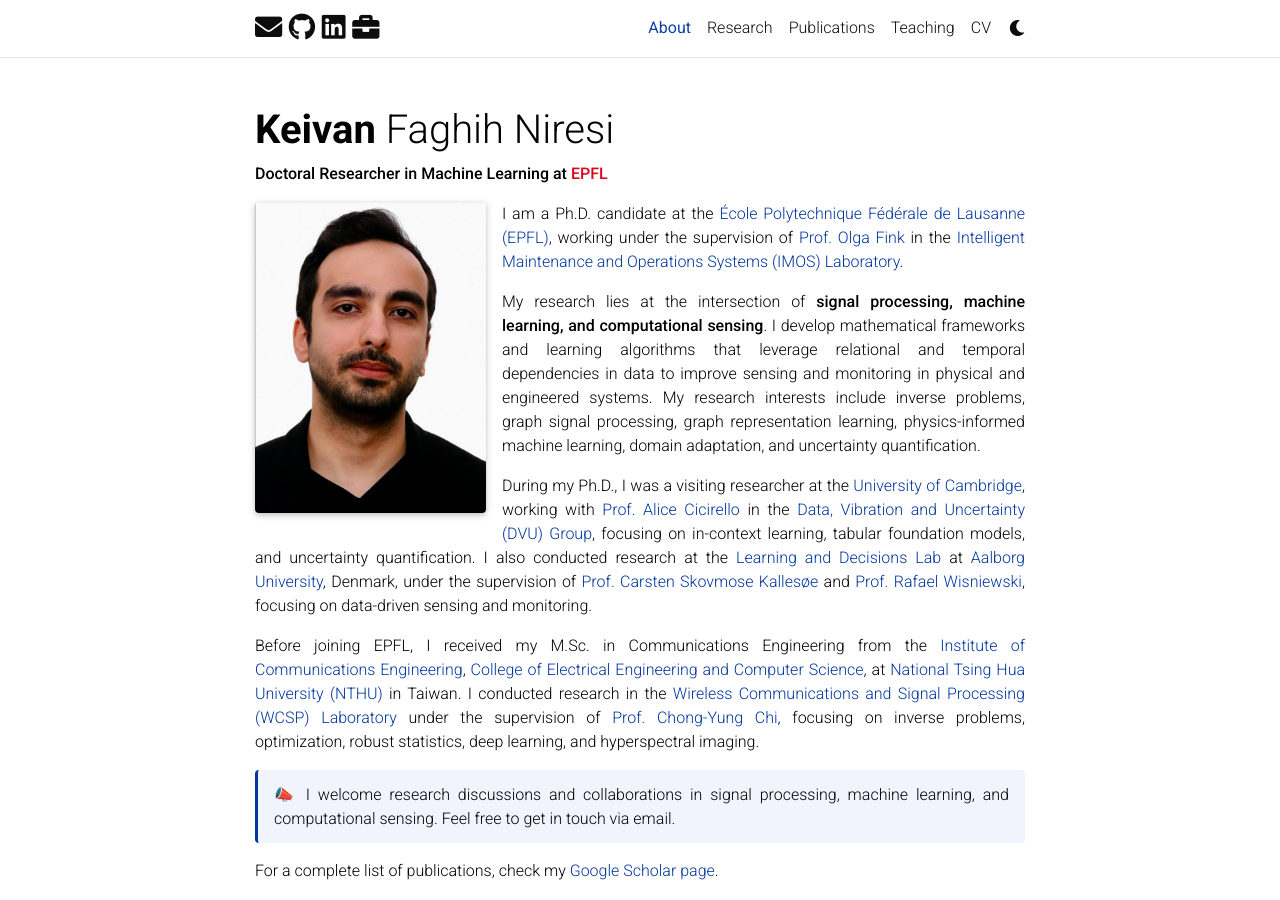
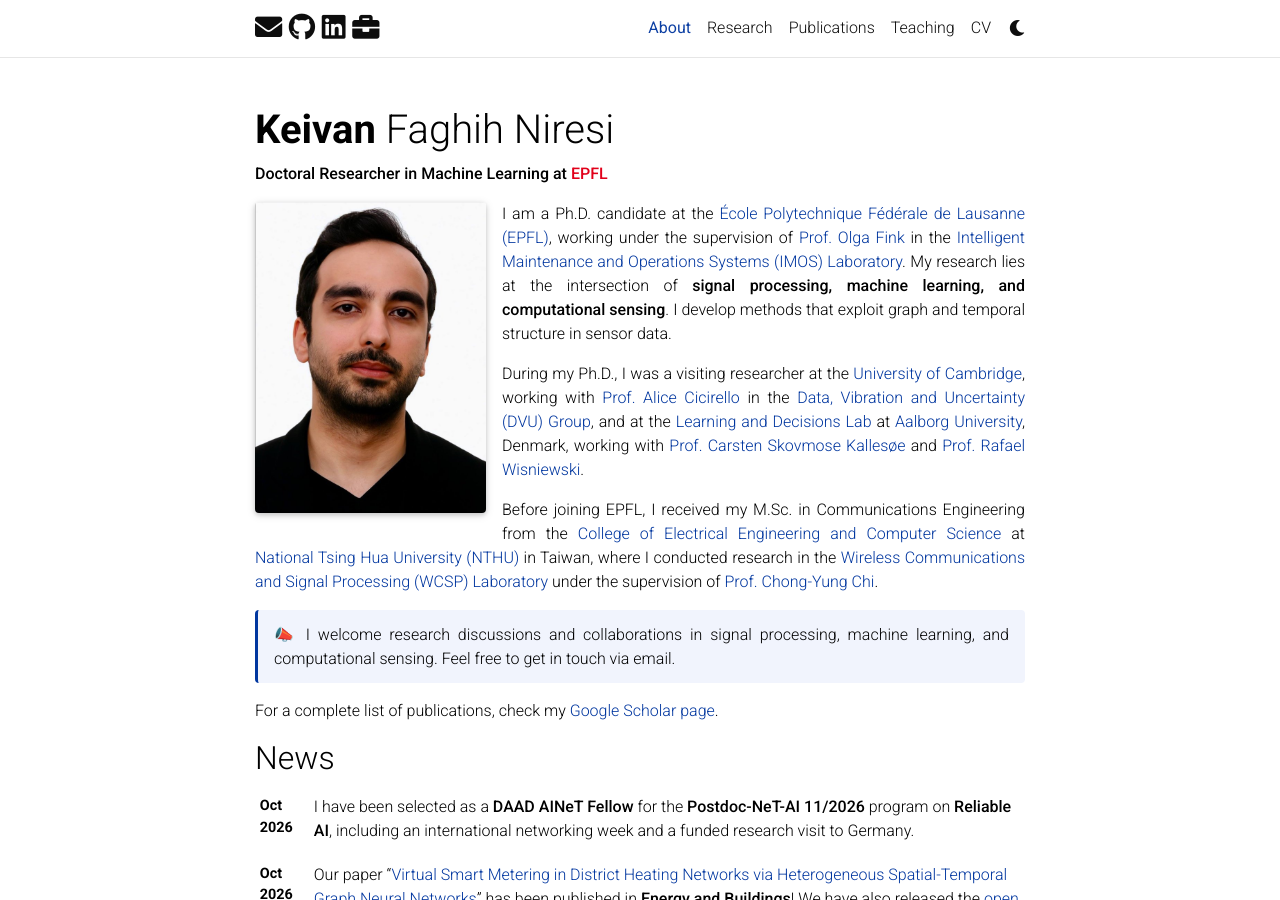
Before and after one commit to Keiv4n/keiv4n.github.io, a Jekyll site: the page built from _pages/about.md, in a window 1280 px wide and 900 px high. Built offline with Jekyll 4.4.1, drawn with Linux system fonts in a browser that asks for light colours; full-size pictures stand in for the smaller copies a plugin makes; comment, search, counter and statistics services are not loaded; a style sheet for code colours, icons or effects is not loaded.

Commit message:
Shorten homepage biography

```diff
--- a/_pages/about.md
+++ b/_pages/about.md
@@ -20,13 +20,11 @@ social: false  # includes social icons at the bottom of the page
 ---
 
 
-I am a Ph.D. candidate at the [École Polytechnique Fédérale de Lausanne (EPFL)](https://www.epfl.ch/), working under the supervision of [Prof. Olga Fink](https://people.epfl.ch/olga.fink?lang=en) in the [Intelligent Maintenance and Operations Systems (IMOS) Laboratory](https://imos.epfl.ch/).
+I am a Ph.D. candidate at the [École Polytechnique Fédérale de Lausanne (EPFL)](https://www.epfl.ch/), working under the supervision of [Prof. Olga Fink](https://people.epfl.ch/olga.fink?lang=en) in the [Intelligent Maintenance and Operations Systems (IMOS) Laboratory](https://imos.epfl.ch/). My research lies at the intersection of **signal processing, machine learning, and computational sensing**. I develop methods that exploit graph and temporal structure in sensor data.
 
-My research lies at the intersection of **signal processing, machine learning, and computational sensing**. I develop mathematical frameworks and learning algorithms that leverage relational and temporal dependencies in data to improve sensing and monitoring in physical and engineered systems. My research interests include inverse problems, graph signal processing, graph representation learning, physics-informed machine learning, domain adaptation, and uncertainty quantification.
+During my Ph.D., I was a visiting researcher at the [University of Cambridge](https://www.cam.ac.uk/), working with [Prof. Alice Cicirello](https://www.eng.cam.ac.uk/profiles/ac685) in the [Data, Vibration and Uncertainty (DVU) Group](https://sites.google.com/view/dvugroup/home), and at the [Learning and Decisions Lab](https://www.learning-decision.dk/) at [Aalborg University](https://www.aau.dk/), Denmark, working with [Prof. Carsten Skovmose Kallesøe](https://vbn.aau.dk/en/persons/carsten-skovmose-kalles%C3%B8e/) and [Prof. Rafael Wisniewski](https://vbn.aau.dk/en/persons/raf/).
 
-During my Ph.D., I was a visiting researcher at the [University of Cambridge](https://www.cam.ac.uk/), working with [Prof. Alice Cicirello](https://www.eng.cam.ac.uk/profiles/ac685) in the [Data, Vibration and Uncertainty (DVU) Group](https://sites.google.com/view/dvugroup/home), focusing on in-context learning, tabular foundation models, and uncertainty quantification. I also conducted research at the [Learning and Decisions Lab](https://www.learning-decision.dk/) at [Aalborg University](https://www.aau.dk/), Denmark, under the supervision of [Prof. Carsten Skovmose Kallesøe](https://vbn.aau.dk/en/persons/carsten-skovmose-kalles%C3%B8e/) and [Prof. Rafael Wisniewski](https://vbn.aau.dk/en/persons/raf/), focusing on data-driven sensing and monitoring.
-
-Before joining EPFL, I received my M.Sc. in Communications Engineering from the [Institute of Communications Engineering](https://www.com.nthu.edu.tw/), [College of Electrical Engineering and Computer Science](https://eecs-en.site.nthu.edu.tw/), at [National Tsing Hua University (NTHU)](https://nthu-en.site.nthu.edu.tw/) in Taiwan. I conducted research in the [Wireless Communications and Signal Processing (WCSP) Laboratory](https://www.ee.nthu.edu.tw/cychi/) under the supervision of [Prof. Chong-Yung Chi](https://scholar.google.com.tw/citations?user=QzDAeT8AAAAJ&hl=en), focusing on inverse problems, optimization, robust statistics, deep learning, and hyperspectral imaging.
+Before joining EPFL, I received my M.Sc. in Communications Engineering from the [College of Electrical Engineering and Computer Science](https://eecs-en.site.nthu.edu.tw/) at [National Tsing Hua University (NTHU)](https://nthu-en.site.nthu.edu.tw/) in Taiwan, where I conducted research in the [Wireless Communications and Signal Processing (WCSP) Laboratory](https://www.ee.nthu.edu.tw/cychi/) under the supervision of [Prof. Chong-Yung Chi](https://scholar.google.com.tw/citations?user=QzDAeT8AAAAJ&hl=en).
 
 > 📣 I welcome research discussions and collaborations in signal processing, machine learning, and computational sensing. Feel free to get in touch via email.
 
```
